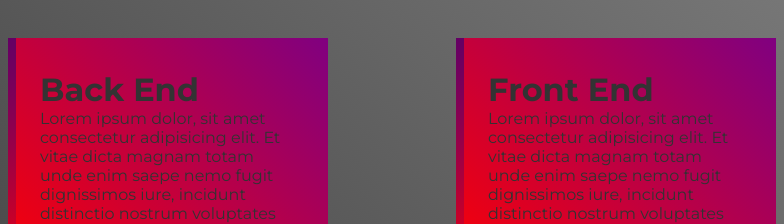
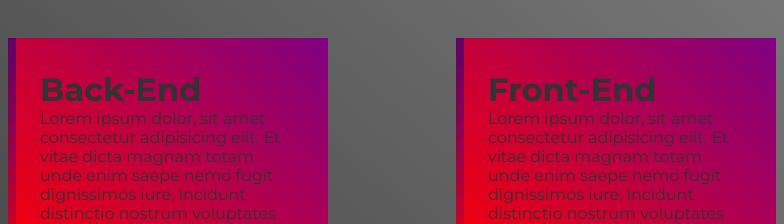
Before and after one commit to BrunoSSantana/30diasDeCSS, a plain HTML site: page Challenges/challenge09/index.html in a window 1280 px wide. Shown: the part 235-459 px from the top of the page, 248-1032 px from the left. Drawn offline with Linux system fonts and the light colour scheme.

Commit message:
:heavy_plus_sign:

```diff
--- a/Challenges/challenge09/index.html
+++ b/Challenges/challenge09/index.html
@@ -14,7 +14,7 @@
   <span></span>
   <span></span>
   <div class="content">
-    <h2>Back End</h2>
+    <h2>Back-End</h2>
     <p>Lorem ipsum dolor, sit amet consectetur adipisicing elit. Et vitae dicta magnam totam unde enim saepe nemo fugit dignissimos iure, incidunt distinctio nostrum voluptates tenetur expedita consectetur odit quod. Nemo?</p>
 
   </div>
@@ -26,7 +26,7 @@
   <span></span>
   <span></span>
   <div class="content">
-    <h2>Front End</h2>
+    <h2>Front-End</h2>
     <p>Lorem ipsum dolor, sit amet consectetur adipisicing elit. Et vitae dicta magnam totam unde enim saepe nemo fugit dignissimos iure, incidunt distinctio nostrum voluptates tenetur expedita consectetur odit quod. Nemo?</p>
 
   </div>
```
Also changed, not shown: screenshots/challenge09.gif.
